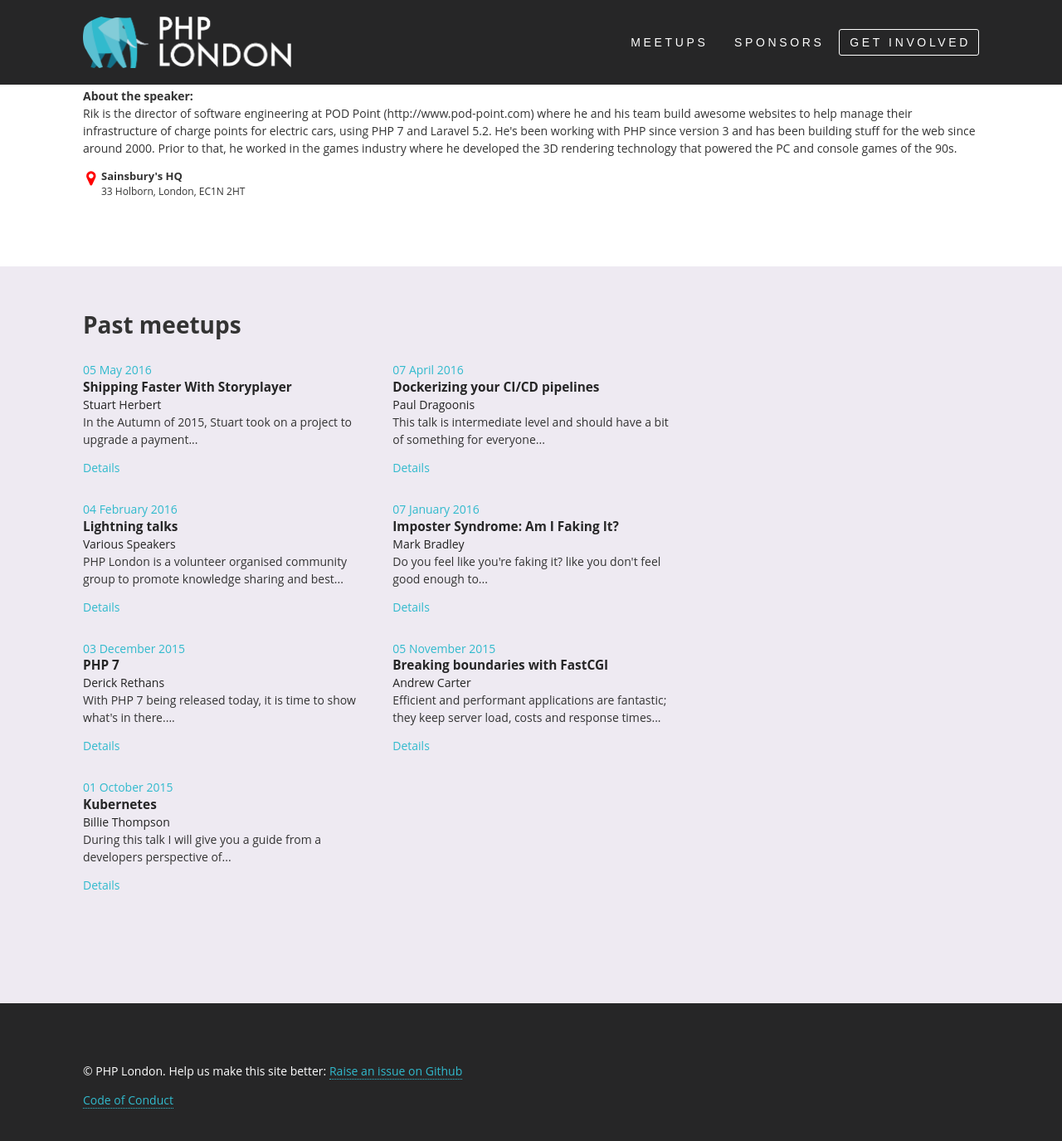
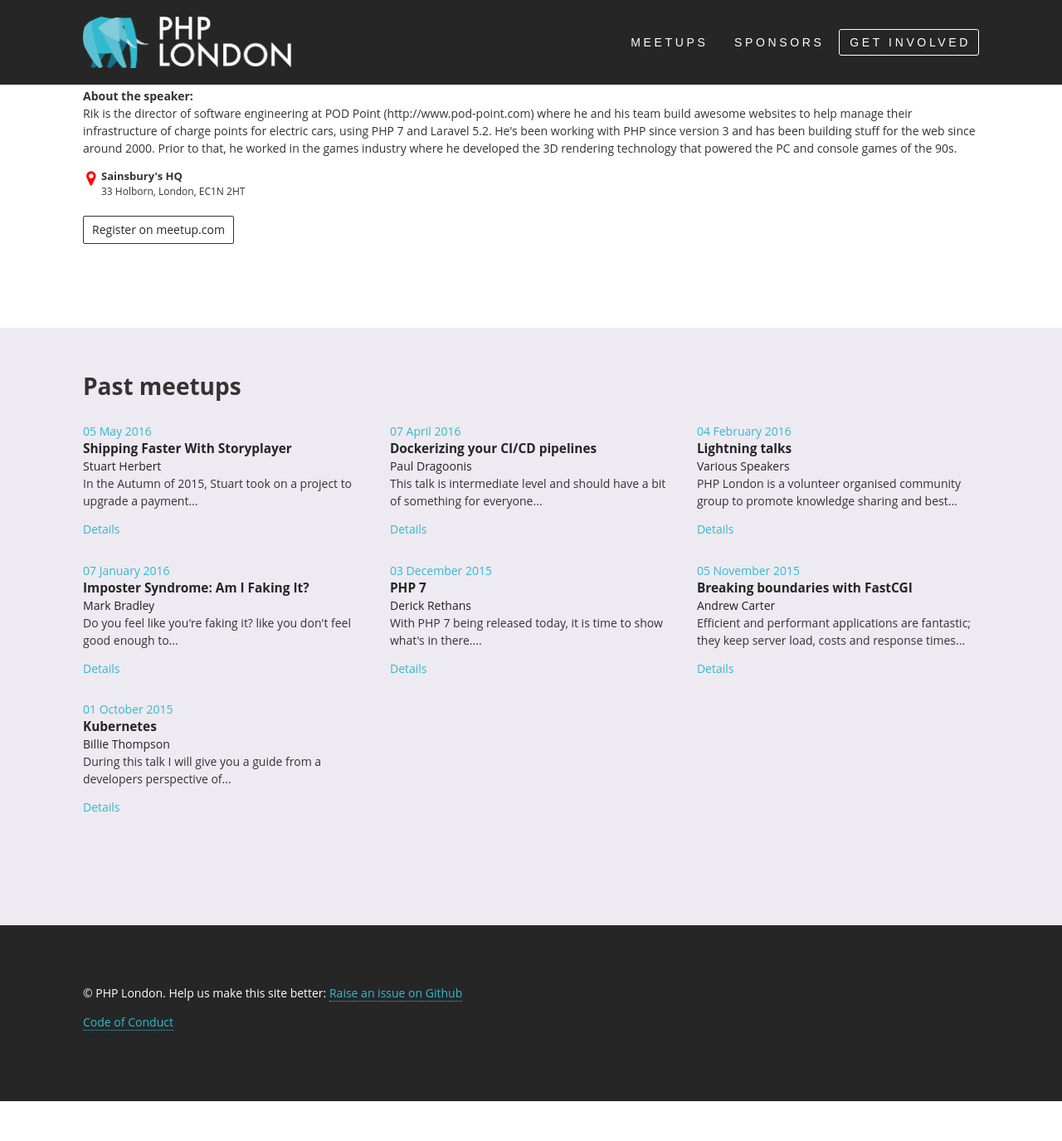
Before and after one commit to phplondon/phplondon.github.io, a Jekyll site: the page built from meetups/index.html, in a window 1280 px wide and 1400 px high, scrolled down 353 px. Shown: the top 1375 px of the window at 83% size. Built offline with Jekyll 4.4.1, drawn with Linux system fonts in a browser that asks for light colours; after the commit the page ends 1680 px from its top, so only the background shows below that.

Commit message:
Added meetup.com link on the talk page Slightly changed widths on some selectors

```diff
--- a/assets/sass/components/_meetups.scss
+++ b/assets/sass/components/_meetups.scss
@@ -34,6 +34,10 @@
 			line-height:1em;
 		}
 	}
+
+	.register {
+		margin: 20px 0;
+	}
 }
 
 .meetup-list{
--- a/assets/sass/objects/_layout.scss
+++ b/assets/sass/objects/_layout.scss
@@ -72,11 +72,11 @@
 }
 
 .span8{
-    width:33.3%;
+    width:33%;
 }
 
 .span6{
-    width:25%;
+    width:24%;
 }
 
 .span4{
--- a/meetups/index.html
+++ b/meetups/index.html
@@ -44,6 +44,9 @@
 		                    </span>
 		                </div>
 		            </div>
+					<div class="register button">
+						<a href="{{meetup.url}}">Register on meetup.com</a>
+					</div>
 				{% endfor %}
 		    </div>
 		</div>
```
Also changed, not shown: assets/css/screen.css.
